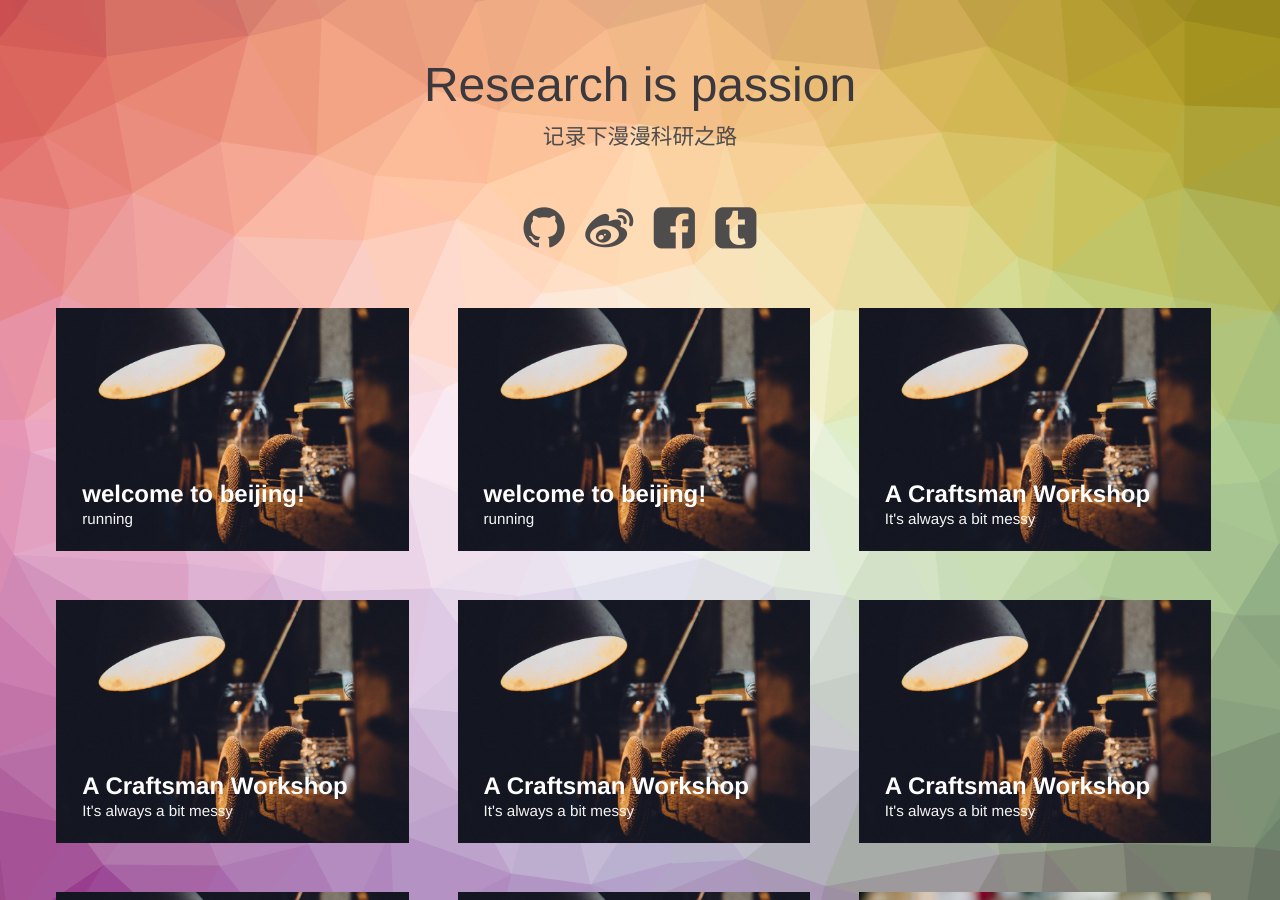
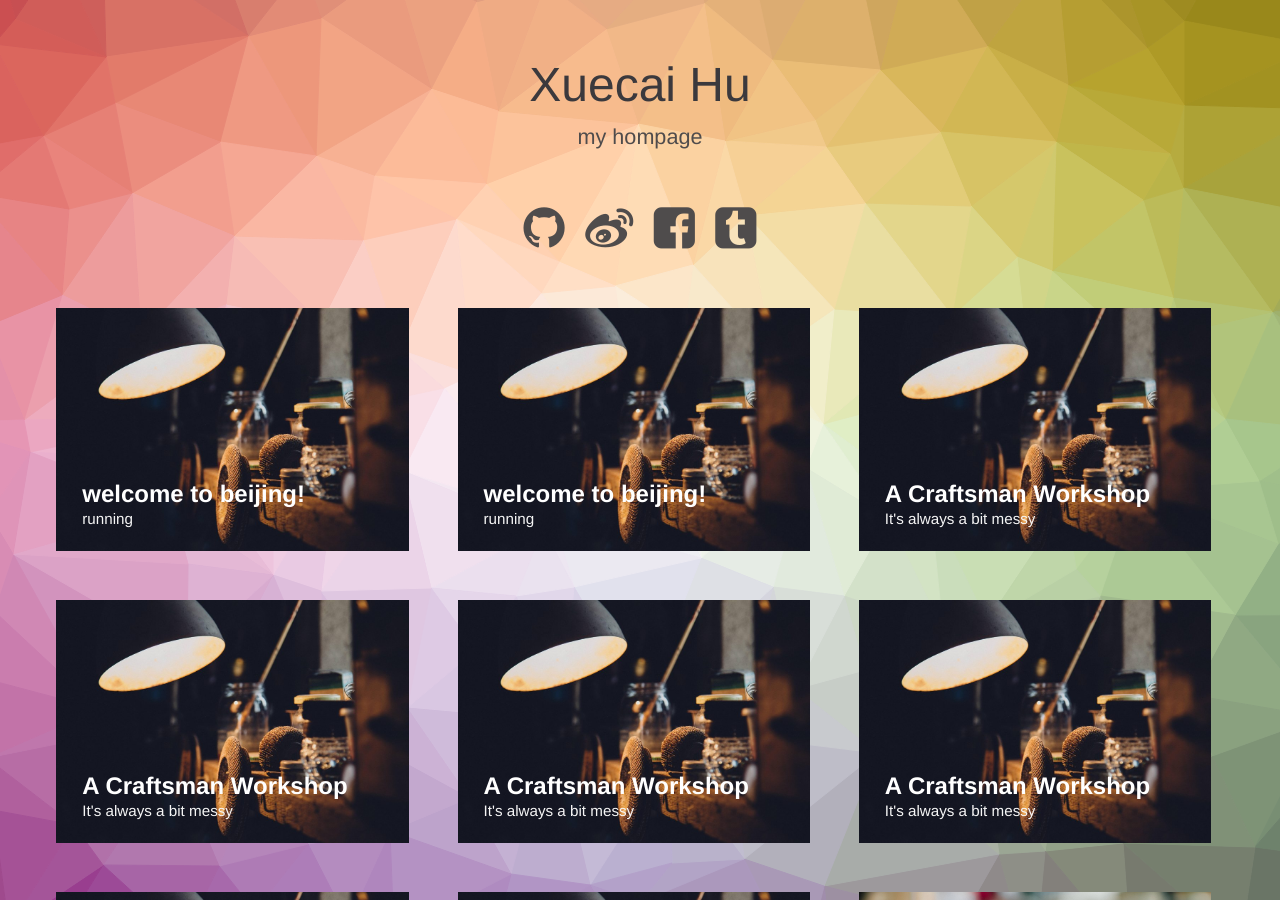
Before and after one commit to XuecaiHu/blog, a Jekyll site: the page built from index.html, in a window 1280 px wide and 900 px high. Built offline with Jekyll 4.4.1, drawn with Linux system fonts in a browser that asks for light colours.

Commit message:
Update index.html

```diff
--- a/index.html
+++ b/index.html
@@ -28,7 +28,7 @@ layout: compress
 <body class="body">
 <div class="container">
     <header class="header">
-        <h1>Research is passion<span>记录下漫漫科研之路</span></h1>
+        <h1>Xuecai Hu<span>my hompage</span></h1>
         <nav class="links">
             <a href="http://github.com/XuecaiHu/"><i class="fa fa-github fa-3x"></i></a>
             <a href="http://weibo.com/huxc128"><i class="fa fa-weibo fa-3x"></i></a>
```
